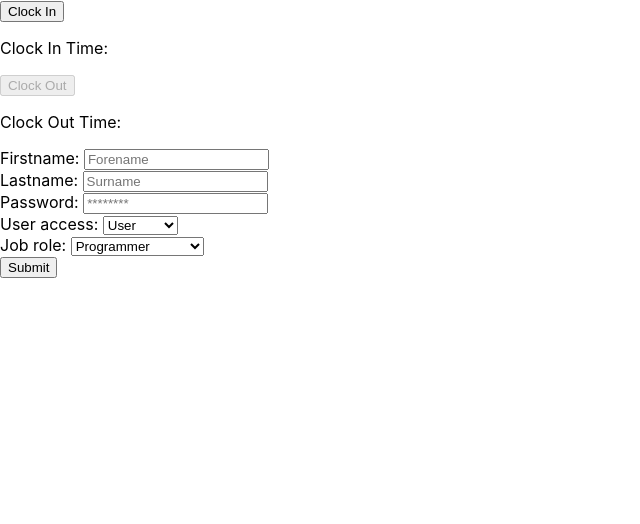
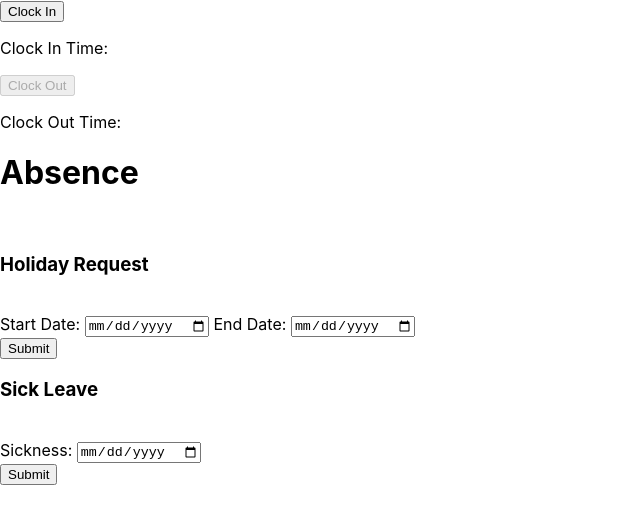
Before and after one commit to kookydev/cloc.io, a React (Create React App) app in the folder client/: page / in a window 1280 px wide. Shown: the top 524 px of the page, without its empty margins (0-640 px from the left). Built offline with nearby package versions, Linux system fonts and the light colour scheme.

Commit message:
request leave form

```diff
--- a/client/package.json
+++ b/client/package.json
@@ -4,6 +4,8 @@
   "private": true,
   "dependencies": {
     "react": "^16.8.6",
+    "react-datepicker": "^2.3.0",
+    "react-day-picker": "^7.3.0",
     "react-dom": "^16.8.6",
     "react-scripts": "2.1.8"
   },
--- a/client/src/App.js
+++ b/client/src/App.js
@@ -2,6 +2,7 @@ import React, { Component } from 'react';
 import Time from './components/user/ClockInOut/Time';
 import AddUser from './components/user/ClockInOut/AddUser';
 import './App.css';
+import RequestLeave from './components/user/RequestLeave/RequestLeave';
 
 
 //Clock in and out pulling from Time.jsx
@@ -34,7 +35,8 @@ class App extends Component {
     return (
       <div className="App">
           <Time onDuty={this.state.onDuty} clockFunc={this.clockingHandler}/>
-          <AddUser/>
+          {/* <AddUser/> */}
+          <RequestLeave/>
       </div>
     );
   }
--- a/client/src/components/user/RequestLeave/RequestLeave.jsx
+++ b/client/src/components/user/RequestLeave/RequestLeave.jsx
@@ -1,7 +1,25 @@
 import React from 'react';
 
+
+//simple form submissions for holidays and sickness
 const RequestLeave = (props) => {
-    return (  );
+
+    return (
+        <div>
+            <h1>Absence</h1><br/>
+            <form>
+            <h3>Holiday Request</h3><br/>
+            Start Date: <input type="date" name="leaveRequest"></input> End Date: <input type="date" name="leaveRequestTo"></input><br/>
+            <input type="submit"></input>
+            </form>
+
+            <form>
+            <h3>Sick Leave</h3><br/>
+            Sickness: <input type="date" name="sickLeave"></input><br/>
+            <input type="submit"></input>
+            </form>
+        </div>
+    );
 }
 
 export default RequestLeave;
```
Also changed, not shown: 1 other file (tests, documents, lock files or other folders).
